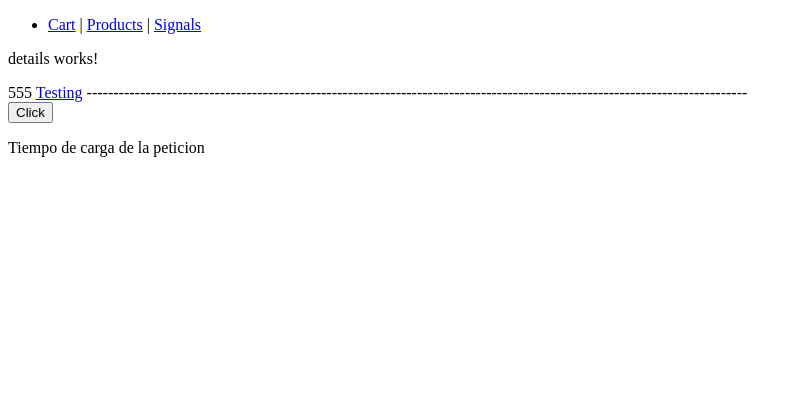
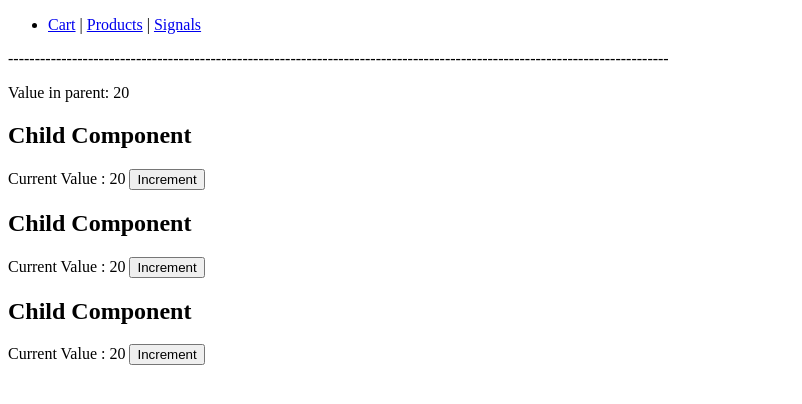
Before and after one commit to david01prof/david01prof-Angular17-ssr, an Angular app: page /product-details/555 in a window 1280 px wide. Shown: the top 404 px of the page, without its empty margins (0-802 px from the left). Built offline with nearby package versions, Linux system fonts and the light colour scheme.

Commit message:
feature-view_child_children

```diff
--- a/src/app/app.component.html
+++ b/src/app/app.component.html
@@ -33,12 +33,12 @@ Ayudan a la funcionalidad de los defer
     </ul>
 </nav>
 
-<router-outlet />
+<!-- <router-outlet /> -->
 
 ----------------------------------------------------------------------------------------------------------------------------
 <br>
 <!-- <button (click)="cond = !cond" type="button">Click</button> -->
-<button type="button" #greeting>Click</button>
+<!-- <button type="button" #greeting>Click</button> -->
 
 <!-- @defer (when cond){
     <app-async/>
@@ -50,7 +50,7 @@ Ayudan a la funcionalidad de los defer
     <p> Error </p>
 } -->
 
-@defer (on interaction(greeting)){
+<!-- @defer (on interaction(greeting)){
     <app-async/>
 } @placeholder {
     <p>Tiempo de carga de la peticion</p>
@@ -58,7 +58,9 @@ Ayudan a la funcionalidad de los defer
     is loading...
 } @error{
     <p> Error </p>
-}
+} -->
 
+<p>Value in parent: {{valueFromParent}}</p>
+<app-child [(value)]="valueFromParent"></app-child><app-child [(value)]="valueFromParent"></app-child><app-child [(value)]="valueFromParent"></app-child>
 
 <div class="" style="height: 50vh;"></div>
--- a/src/app/app.component.ts
+++ b/src/app/app.component.ts
@@ -1,24 +1,43 @@
-import { Component ,afterNextRender} from '@angular/core';
+import { AfterViewInit, Component ,QueryList,ViewChild,ViewChildren,afterNextRender, effect, viewChild, viewChildren} from '@angular/core';
 import { RouterLink, RouterOutlet } from '@angular/router';
 import { AsyncComponent } from './src/components/async/async.component';
 import { CommonModule } from '@angular/common';
+import { ChildComponent } from './src/components/child/child.component';
 
 @Component({
   selector: 'app-root',
   standalone: true,
-  imports: [RouterOutlet,AsyncComponent,CommonModule,RouterLink],
+  imports: [RouterOutlet,AsyncComponent,CommonModule,RouterLink,ChildComponent],
   templateUrl: './app.component.html',
   styleUrl: './app.component.scss'
 })
-export class AppComponent {
+export class AppComponent implements AfterViewInit {
   title = 'newsAngular17';
   cond = false;
 
   constructor(){
         // Este metodo solo se inicializa una vez. Para que se reinicie cada f5, es afterRender
     afterNextRender(() =>{
-      console.log(window.location.pathname);
+      // console.log(window.location.pathname);
     })
 
+    effect(()=> console.log('hello fromchild', this.childrenComponent()));
   }
+
+
+  valueFromParent = 20;
+
+  childComponent = viewChild.required(ChildComponent)
+  childrenComponent = viewChildren(this.childComponent);
+
+  //@ViewChild(ChildComponent) childComponent !: ChildComponent;
+
+  //@ViewChildren(ChildComponent) childrenComponent !: QueryList<ChildComponent>;
+
+
+  ngAfterViewInit(): void {
+    //this.childrenComponent.forEach((child) => console.log(child.value()));
+    //console.log('this.childcomponent', this.childComponent().value());
+  }
+
 }
--- /dev/null
+++ b/src/app/src/components/child/child.component.html
@@ -0,0 +1,4 @@
+<h2>Child Component</h2>
+Current Value : {{value()}}
+
+<button type="button" (click)="increment()">Increment</button>
--- /dev/null
+++ b/src/app/src/components/child/child.component.ts
@@ -0,0 +1,17 @@
+import { Component, model } from '@angular/core';
+
+@Component({
+  selector: 'app-child',
+  standalone: true,
+  imports: [],
+  templateUrl: './child.component.html',
+  styleUrl: './child.component.scss'
+})
+export class ChildComponent {
+
+  value = model(0);
+
+  increment(): void {
+    this.value.update((value) => value + 1);
+  }
+}
```
Also changed, not shown: src/app/src/components/child/child.component.scss (added), 1 other file (tests, documents, lock files or other folders).
